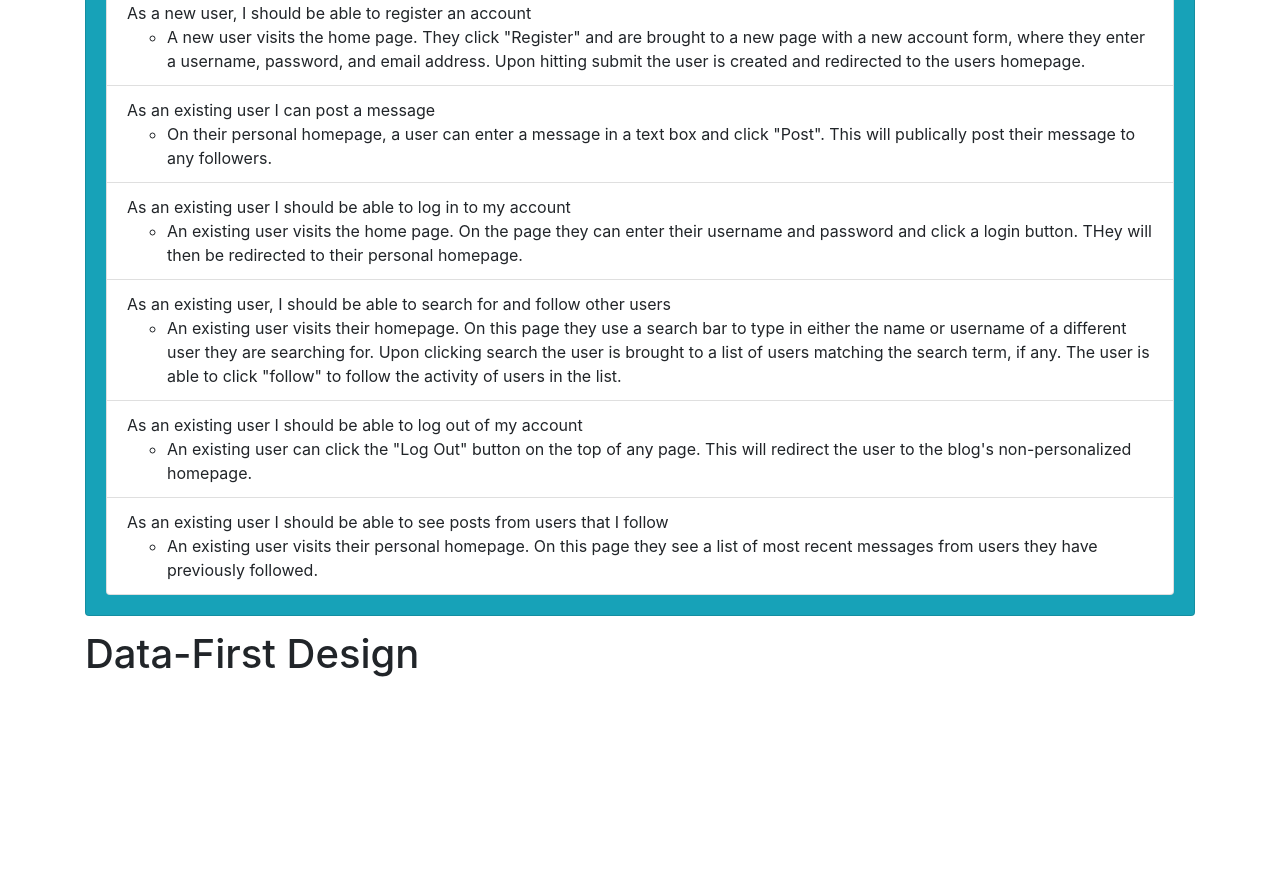
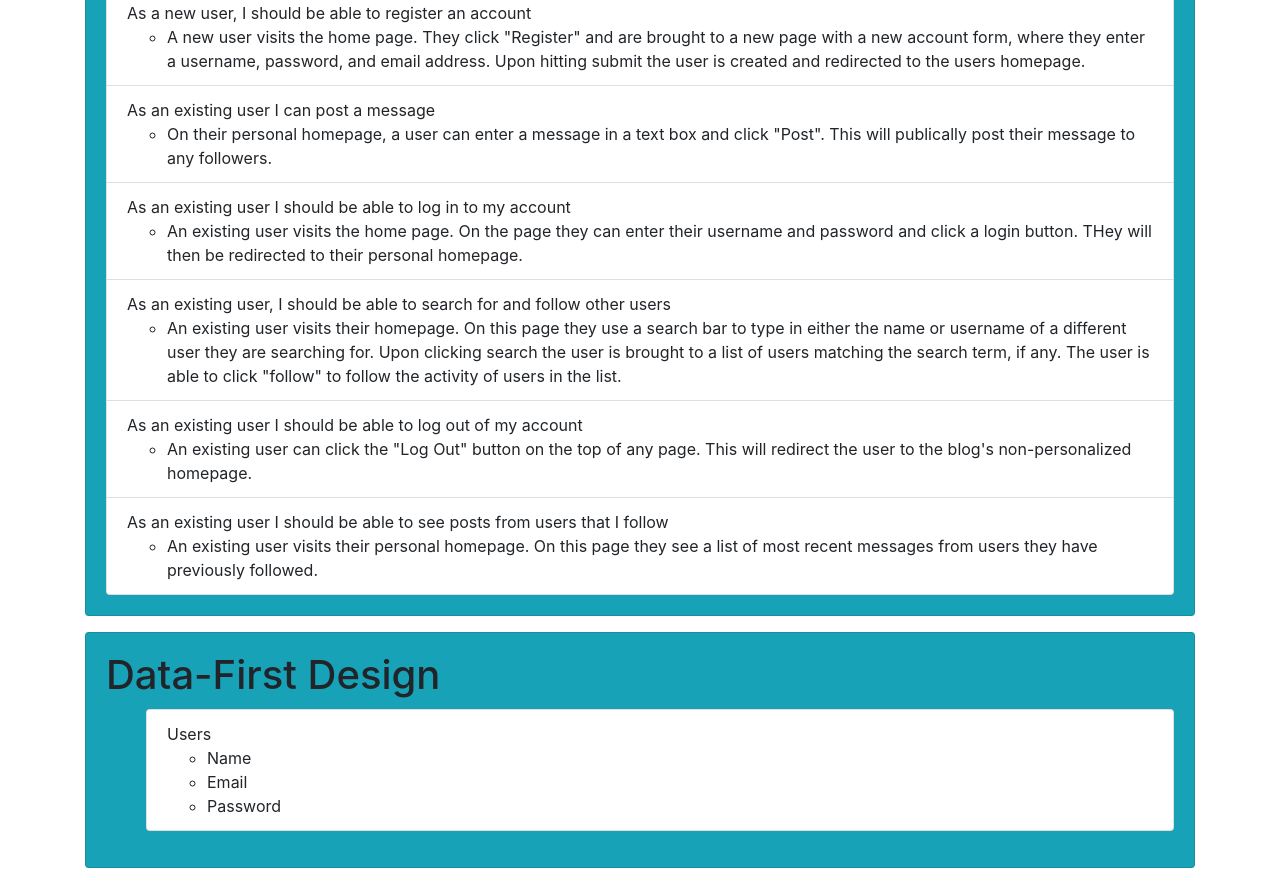
Before and after one commit to lohikansun/cs4550, a plain HTML site: page hw02/design.html in a window 1280 px wide. Shown: the part 89-973 px from the top of the page. Before the commit the page ends 800 px from the top, so only its background shows below. Drawn offline with nearby package versions, Linux system fonts and the light colour scheme.

Commit message:
html formatting

```diff
--- a/hw02/design.html
+++ b/hw02/design.html
@@ -1,6 +1,7 @@
 <!doctype html>
 
 <html lang="en">
+
 <head>
     <meta charset="utf-8">
 
@@ -52,7 +53,21 @@
                 </ul>
             </div>
         </div>
-<h1>Data-First Design</h1>
+        <div class="card bg-info mb-3">
+            <div class="card-body">
+                <h1 class="card-title">Data-First Design</h1>
+                <ul class "list-group">
+                    <li class="list-group-item">Users
+                        <ul>
+                            <li>Name</li>
+                            <li>Email</li>
+                            <li>Password</li>
+                        </ul>
+                    </li>
+                </ul>
+            </div>
+        </div>
     </div>
 </body>
+
 </html>
```
Lines whose indentation alone changed are shown as unchanged.
